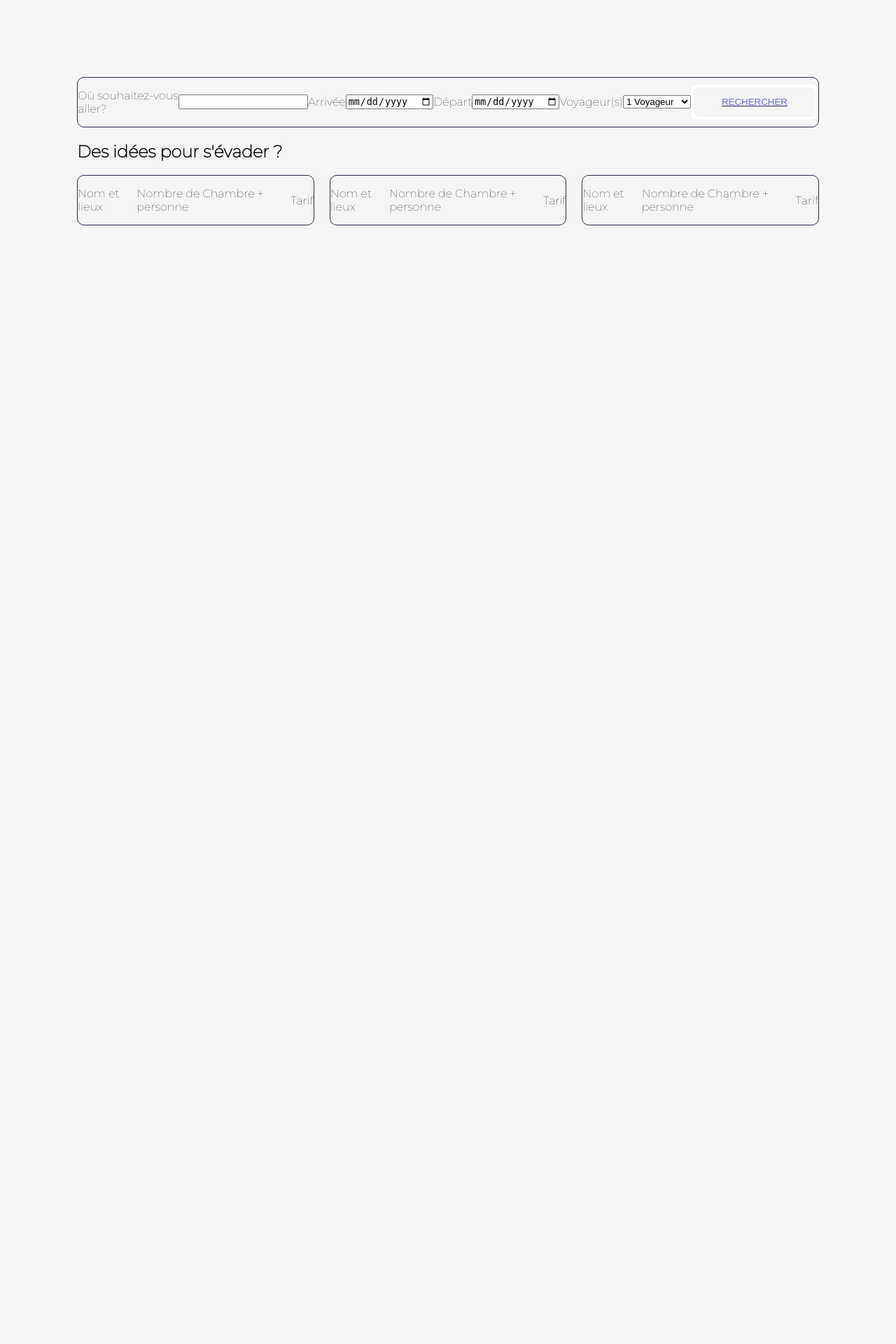
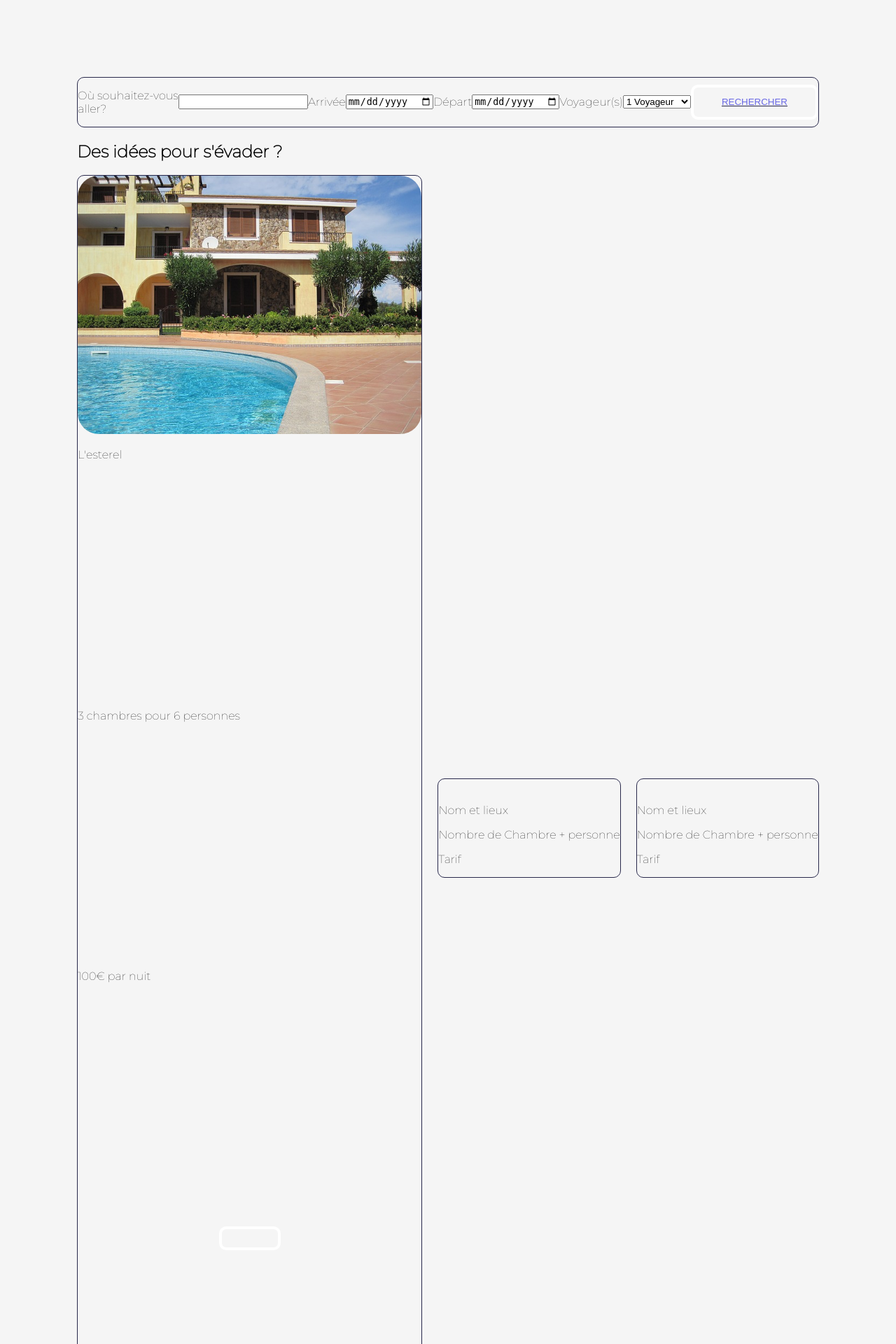
Before and after one commit to Cocci38/reservation_gite, a PHP site: page /utilisateur/recherche.hebergement.php in a window 1280 px wide. Shown: the part 413-2333 px from the top of the page at 70% size. Before the commit the page ends 735 px from the top, so only its background shows below. Run offline with PHP 8.4, Linux system fonts and the light colour scheme; style sheets or scripts are compiled from the project's sources; some libraries are stand-ins or nearby versions.

Commit message:
encore du css

```diff
--- a/CSS/style.utilisateur.css
+++ b/CSS/style.utilisateur.css
@@ -129,3 +129,27 @@
   border: #28284b solid 1px;
   border-radius: 10px;
 }
+
+.container_fluid {
+  display: grid;
+  grid-template-columns: 1fr;
+  grid-template-rows: 1fr 1fr 1fr 1fr 1fr;
+  gap: 0px 0px;
+  grid-auto-flow: row;
+  align-content: stretch;
+  justify-items: stretch;
+  align-items: stretch;
+  grid-template-areas: "." "." "." "." ".";
+}
+
+img {
+  max-width: 100%;
+  max-height: 100%;
+  border-radius: 30px;
+  object-fit: contain;
+}
+
+.maison {
+  height: auto;
+  width: auto;
+}
--- a/CSS/style.utilisateur.scss
+++ b/CSS/style.utilisateur.scss
@@ -125,3 +125,29 @@
     border: $color-dark solid 1px;
     border-radius: 10px;
 }
+.container_fluid {  display: grid;
+    grid-template-columns: 1fr;
+    grid-template-rows: 1fr 1fr 1fr 1fr 1fr;
+    gap: 0px 0px;
+    grid-auto-flow: row;
+    align-content: stretch;
+    justify-items: stretch;
+    align-items: stretch;
+    grid-template-areas:
+    "."
+    "."
+    "."
+    "."
+    ".";
+}
+
+img{
+    max-width: 100%;
+    max-height: 100%;
+    border-radius: 30px;
+    object-fit: contain;
+}
+.maison{
+    height: auto;
+    width: auto;
+}
--- a/utilisateur/listegite.php
+++ b/utilisateur/listegite.php
@@ -40,7 +40,7 @@
     <div class="row3">
         <div class="item">
             <img src="" alt="" srcset="">
-            <p><?= $result['Emplacement_geographique']; ?></p>
+            <p>Intitulé</p>
             <p>Nombre de Chambre + personne</p>
             <p>Tarif</p>
         </div>
--- a/utilisateur/recherche.hebergement.php
+++ b/utilisateur/recherche.hebergement.php
@@ -52,15 +52,18 @@
     <h2>Des idées pour s'évader ?</h2>
     <div class="container">
     <div class="row1">
-        <div class="item">
-            <img src="" alt="" srcset="">
-            <p>Nom et lieux</p>
-            <p>Nombre de Chambre + personne</p>
-            <p>Tarif</p>
+        <div class="container_fluid">
+            <div class="maison">
+            <img src="../images\Maison\Lesterel.jpg" alt="maison l'esterel" srcset="">
+            </div>
+            <p>L'esterel</p>
+            <p>3 chambres pour 6 personnes</p>
+            <p>100€ par nuit</p>
+            <a href="istegite.php"><button type='submit'></button></a>
         </div>
     </div>
     <div class="row2">
-        <div class="item">
+        <div class=".container_fluid">
             <img src="" alt="" srcset="">
             <p>Nom et lieux</p>
             <p>Nombre de Chambre + personne</p>
@@ -68,7 +71,7 @@
         </div>
     </div>
     <div class="row3">
-        <div class="item">
+        <div class=".container_fluid">
             <img src="" alt="" srcset="">
             <p>Nom et lieux</p>
             <p>Nombre de Chambre + personne</p>
--- a/utilisateur/testhtml.php
+++ b/utilisateur/testhtml.php
@@ -19,7 +19,7 @@
 ?>
 
     <form method="GET">
-        <input type="search" name="recherche" placeholder="recherche un hébergement"autocomplete="off">
+        <input type="search" name="recherche" placeholder="recherche un hébergement">
         <input type="submit" name="envoyer">
         </form>
 
```
Also changed, not shown: utilisateur/test5.php (added, +36 -0 lines), images/Maison/Lesterel.jpg (added).
